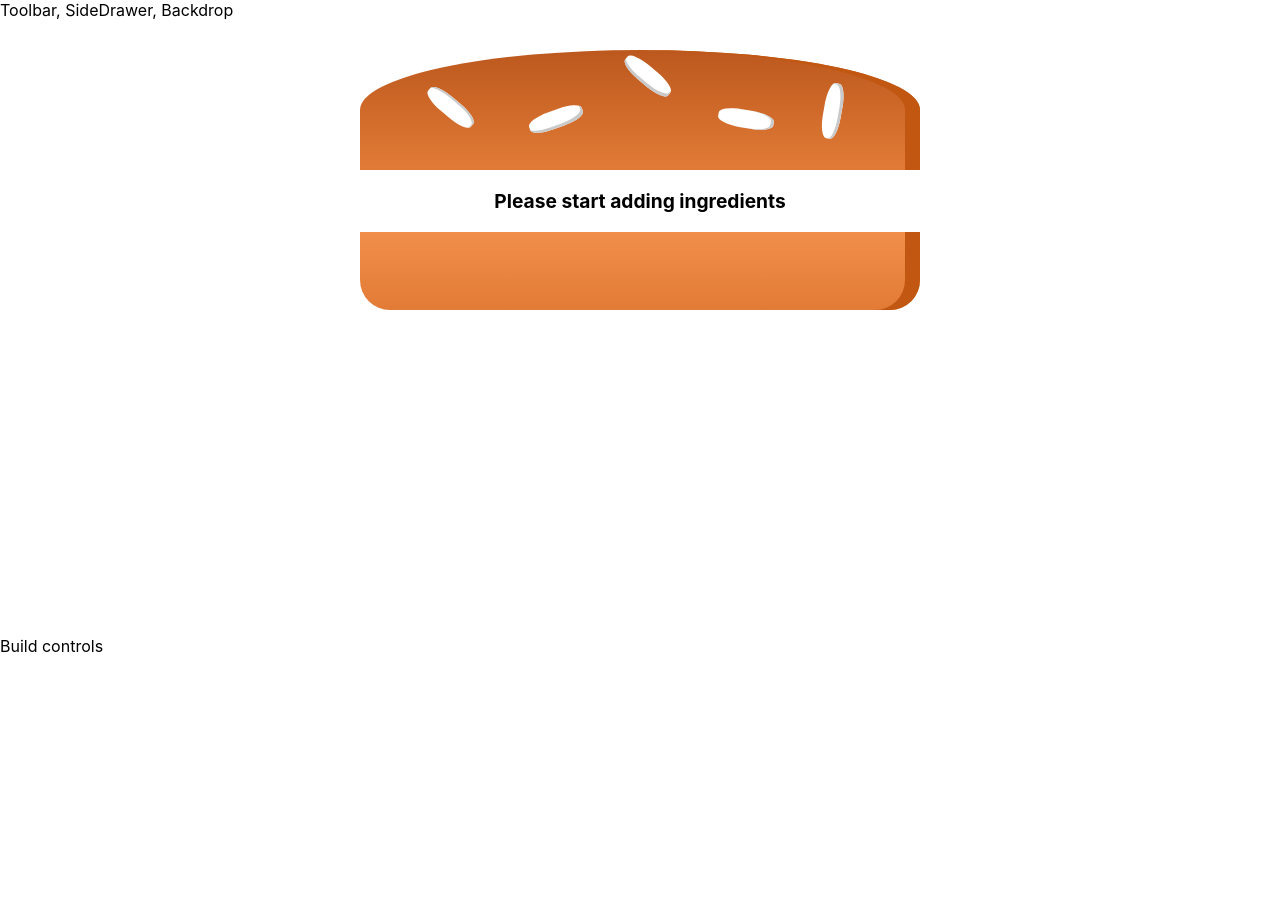
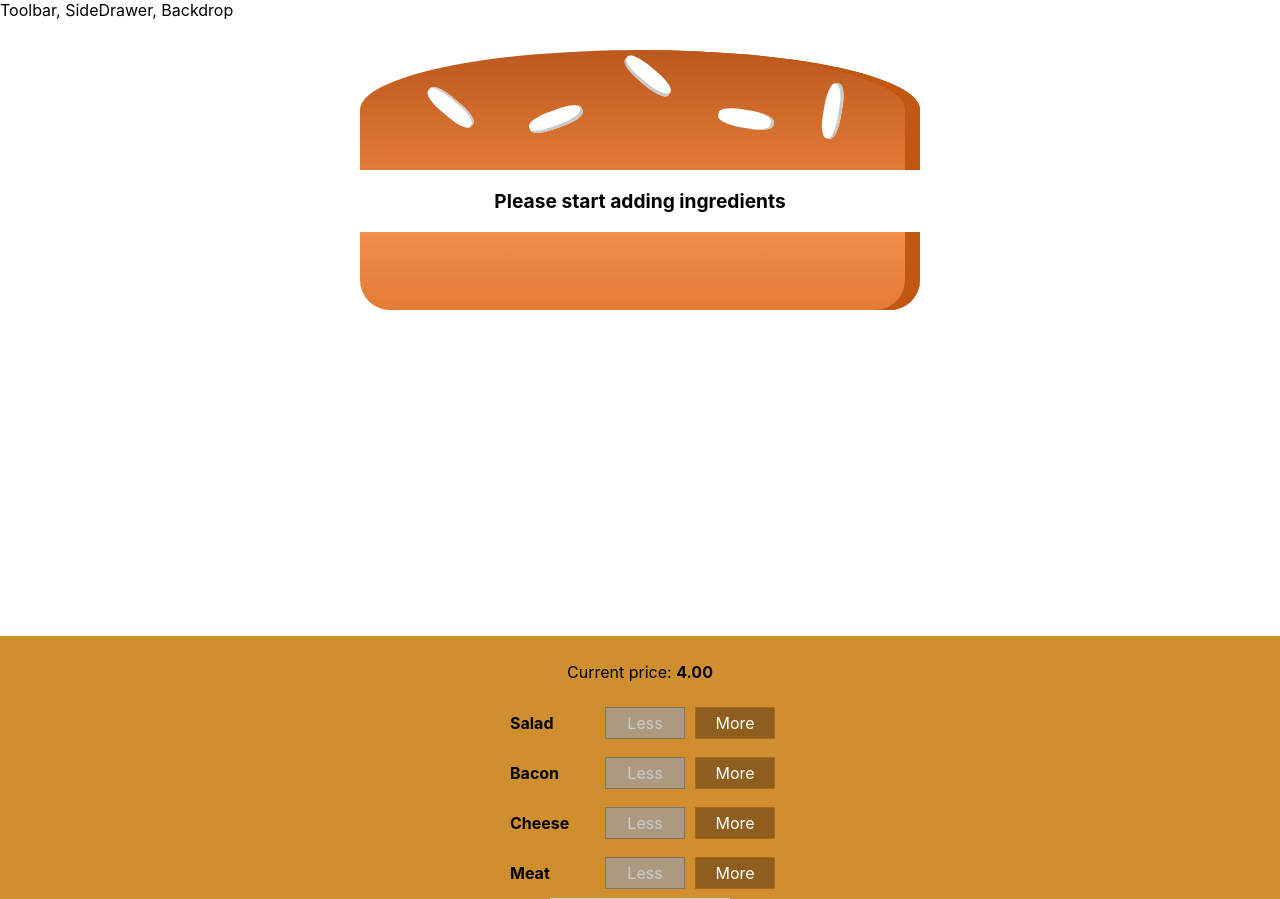
Before and after one commit to charlyml/react-course, a React (Create React App) app: page / in a window 1280 px wide. Shown: the top 899 px of the page. Before the commit the page ends 800 px from the top, so only its background shows below. Built offline with nearby package versions, Linux system fonts and the light colour scheme.

Commit message:
Se agregan botones para agregar o quitar ingredientes y un botón para ordenar

```diff
--- a/src/components/Burger/BuildControls/BuildControl/BuildControl.js
+++ b/src/components/Burger/BuildControls/BuildControl/BuildControl.js
@@ -1,12 +1,12 @@
 import React from 'react';
 
-import classes from './BuildControl.css';
+import classes from './BuildControl.module.css';
 
 const buildControl = (props) => (
     <div className={classes.BuildControl}>
         <div className={classes.Label}>{props.label}</div>
-        <button className={classes.Less}>Less</button>
-        <button className={classes.More}>More</button>
+        <button className={classes.Less} onClick={props.removed} disabled={props.disabled}>Less</button>
+        <button className={classes.More} onClick={props.added}>More</button>
     </div>
 );
 
--- a/src/components/Burger/BuildControls/BuildControls.js
+++ b/src/components/Burger/BuildControls/BuildControls.js
@@ -1,8 +1,27 @@
 import React from 'react';
+import classes from './BuildControls.module.css';
+
+import BuildControl from './BuildControl/BuildControl';
+
+const controls = [
+    {label: 'Salad', type: 'salad'},
+    {label: 'Bacon', type: 'bacon'},
+    {label: 'Cheese', type: 'cheese'},
+    {label: 'Meat', type: 'meat'},
+];
 
 const buildControl = (props) => (
-    <div>
-
+    <div className={classes.BuildControls}>
+        <p>Current price: <strong>{props.price.toFixed(2)}</strong></p>
+        { controls.map(ctrl => (
+            <BuildControl
+                key={ctrl.label}
+                label={ctrl.label}
+                added={() => props.ingredientAdded(ctrl.type)}
+                removed={() => props.ingredientRemoved(ctrl.type) }
+                disabled={props.disabled[ctrl.type]} />
+        ))}
+        <button className={classes.OrderButton} disabled={! props.purchasable}>ORDER NOW</button>
     </div>
 );
 
--- a/src/components/Burger/BuildControls/BuildControls.module.css
+++ b/src/components/Burger/BuildControls/BuildControls.module.css
@@ -8,3 +8,44 @@
     margin: auto;
     padding: 10px 0;
 }
+
+.OrderButton {
+    background-color: #DAD735;
+    outline: none;
+    cursor: pointer;
+    border: 1px solid #966909;
+    color: #966909;
+    font-family: inherit;
+    font-size: 1.2em;
+    padding: 15px 30px;
+    box-shadow: 2px 2px 2px #966909;
+}
+
+.OrderButton:hover, .OrderButton:active {
+    background-color: #A0DB41;
+    border: 1px solid #966909;
+    color: #966909;
+}
+
+.OrderButton:disabled {
+    background-color: #C7C6C6;
+    cursor: not-allowed;
+    border: 1px solid #ccc;
+    color: #888888;
+}
+
+.OrderButton:not(:disabled) {
+    animation: enable 0.3s linear;
+}
+
+@keyframes enable {
+    0% {
+        transform: scale(1);
+    }
+    60% {
+        transform: scale(1.1);
+    }
+    100% {
+        transform: scale(1);
+    }
+}
--- a/src/containers/BurgerBuilder/BurgerBuilder.js
+++ b/src/containers/BurgerBuilder/BurgerBuilder.js
@@ -2,6 +2,14 @@
 
 import Aux from '../../hoc/Auxiliary';
 import Burger from '../../components/Burger/Burger';
+import BuildControls from '../../components/Burger/BuildControls/BuildControls';
+
+const INGREDIENT_PRICES = {
+  salad: 0.5,
+  cheese: 0.4,
+  meat: 1.3,
+  bacon: 0.7
+};
 
 class BurgerBuilder extends Component {
   constructor(props)  {
@@ -12,15 +20,66 @@
         bacon: 0,
         cheese: 0,
         meat: 0
-      }
+      },
+      totalPrice: 4,
+      purchasable: false
     };
   }
 
+  updatePurchaseState = (ingredients) => {
+    const sum = Object.values(ingredients).reduce((total, num) => {
+      return total + num;
+    },0);
+    this.setState({purchasable: sum > 0});
+  };
+
+  addIngredientHandler = (type) => {
+    const oldCount = this.state.ingredients[type];
+    const updatedCount = oldCount + 1;
+    const updatedIngredients = {
+      ...this.state.ingredients
+    };
+    updatedIngredients[type] = updatedCount;
+    const priceAdittion = INGREDIENT_PRICES[type];
+    const olPrice = this.state.totalPrice;
+    const newPrice = olPrice + priceAdittion;
+    this.setState({totalPrice: newPrice, ingredients: updatedIngredients});
+    this.updatePurchaseState(updatedIngredients);
+  }
+
+  removeIngredientHandler = (type) => {
+    const oldCount = this.state.ingredients[type];
+    if (oldCount <= 0) return;
+    const updatedCount = oldCount - 1;
+    const updatedIngredients = {
+      ...this.state.ingredients
+    };
+    updatedIngredients[type] = updatedCount;
+    const priceDeduction = INGREDIENT_PRICES[type];
+    const olPrice = this.state.totalPrice;
+    const newPrice = olPrice - priceDeduction;
+    this.setState({totalPrice: newPrice, ingredients: updatedIngredients});
+    this.updatePurchaseState(updatedIngredients);
+  }
+
   render() {
+    const disabledInfo = {
+      ...this.state.ingredients
+    };
+
+    for (let key in disabledInfo) {
+      disabledInfo[key] = disabledInfo[key] <= 0;
+    }
+
     return (
       <Aux>
         <Burger ingredients={this.state.ingredients}/>
-        <div>Build controls</div>
+        <BuildControls
+          ingredientAdded={this.addIngredientHandler}
+          ingredientRemoved={this.removeIngredientHandler}
+          purchasable={this.state.purchasable}
+          disabled={disabledInfo}
+          price={this.state.totalPrice} />
       </Aux>
     );
   }
```
